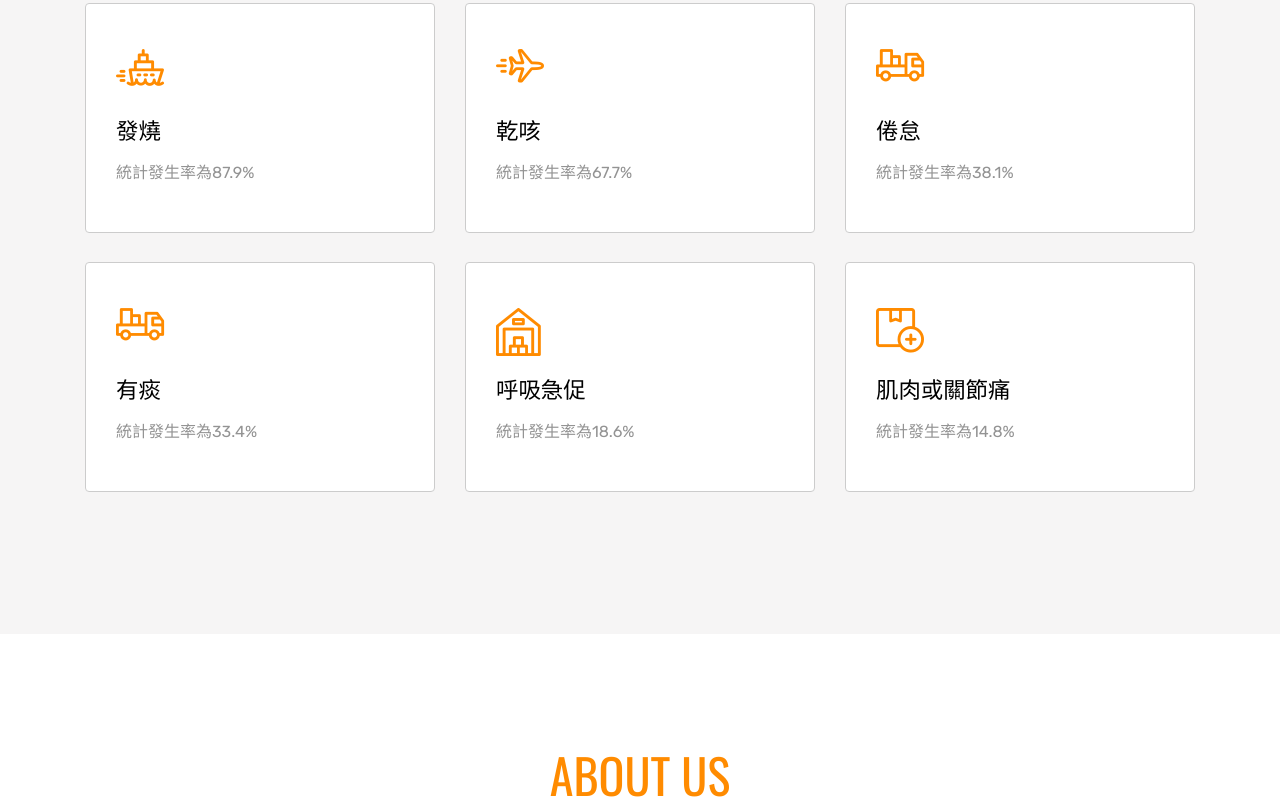
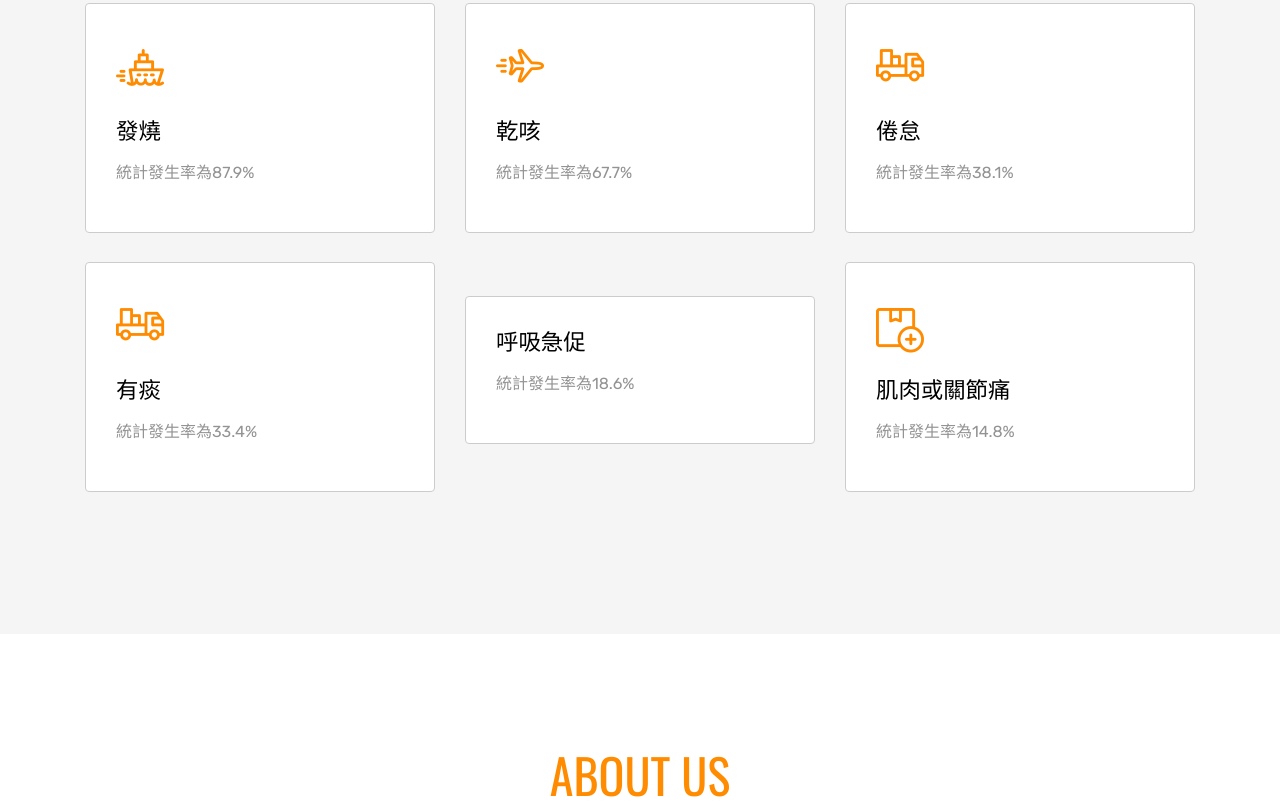
Before and after one commit to strikeshot/convirus, a plain HTML site: page index.html in a window 1280 px wide. Shown: the part 1617-2419 px from the top of the page. Drawn offline with nearby package versions, Linux system fonts and the light colour scheme; files whose address does not match are found by name.

Commit message:
Update index.html

```diff
--- a/index.html
+++ b/index.html
@@ -106,7 +106,6 @@
 
                   <li><a href="#testimonials-section" class="nav-link">Testimonials</a></li>
                   <li><a href="#blog-section" class="nav-link">Blog</a></li>
-                  <li><a href="#contact-section" class="nav-link">Contact</a></li>
                 </ul>
               </nav>
 
@@ -210,7 +209,7 @@
 
             <div class="block__35630">
               <div class="icon mb-0">
-                <span class="flaticon-warehouse"></span>
+                <span class="Shortness of breath"></span>
               </div>
               <h3 class="mb-3">呼吸急促</h3>
               <p>統計發生率為18.6%</p>
```
